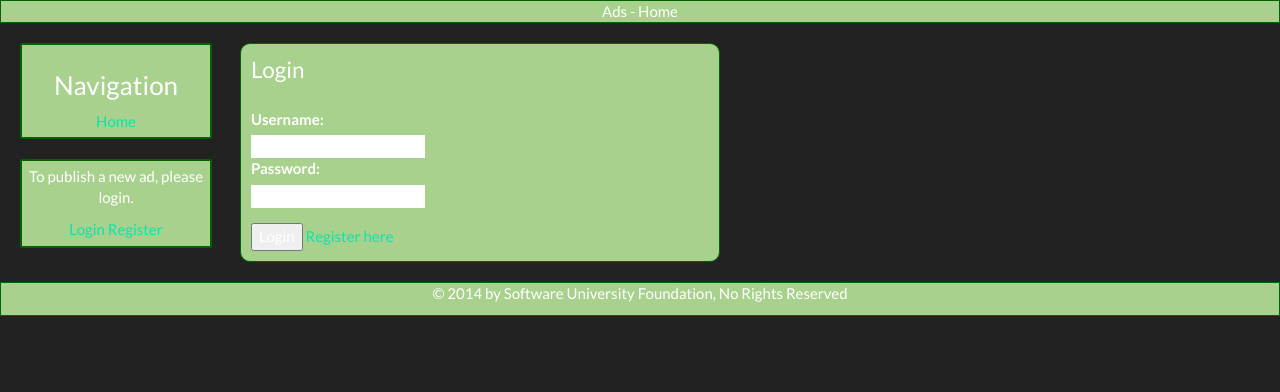
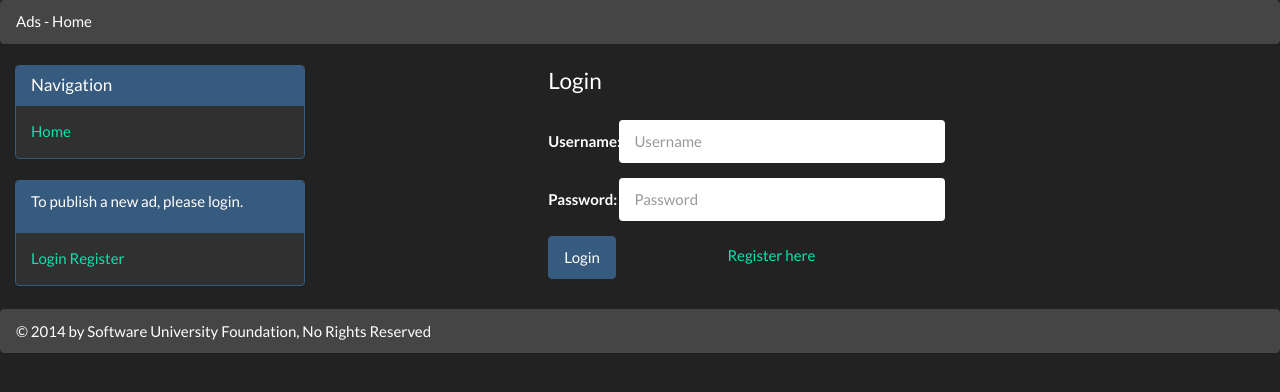
Before and after one commit to Razhagal/AngularJS-Project---Ads, a website: page Ads/app/index.html at #/login in a window 1280 px wide. Drawn offline with Linux system fonts and the light colour scheme.

Commit message:
restyled the main, log-in and registration pages

```diff
--- a/Ads/app/css/app.css
+++ b/Ads/app/css/app.css
@@ -1,76 +1,10 @@
-body, aside, section, header, footer, article, ul, li, div, p, h1, h2, h3 {
+/*  body, aside, section, header, footer, article, ul, li, div, p, h1, h2, h3 {
 	margin: 0;
 	padding: 0;
 	list-style-type: none;
 	box-sizing: border-box;
+} */
+
+ul {
+	list-style-type: none;
 }
-
-body > header, footer {
-	text-align: center;
-	background: #A9D18E;
-	border: 1px solid darkgreen;
-}
-
-.main {
-	width: 100%;
-	margin: 20px 0;
-	overflow: hidden;
-}
-
-aside, section {
-	display: inline-block;
-	vertical-align: top;
-}
-
-aside {
-	width: 15%;
-	margin: 0 20px;
-}
-
-aside > div {
-	margin-bottom: 20px;
-}
-
-aside > div:last-child {
-	margin: 0;
-}
-
-.sidebar {
-	padding: 5px;
-	text-align: center;
-	background-color: #A9D18E;
-	border: 2px solid darkgreen;
-	border-radius: 2px;
-}
-
-.left {
-	float: left;
-}
-
-.right {
-	float: right;
-}
-
-.form {
-	width: 75%;
-}
-
-.form > div {
-	margin: 0 auto;
-	padding: 10px;
-	background-color: #A9D18E;
-	border: 1px solid darkgreen;
-	border-radius: 10px;
-}
-
-.login {
-	width: 50%;
-}
-
-.register {
-	width: 80%;
-}
-
-form > div {
-	display: inline-block;
-}
--- a/Ads/app/index.html
+++ b/Ads/app/index.html
@@ -3,22 +3,26 @@
 <head>
 	<meta charset="utf-8">
 	<title>Advertisements</title>
-	<link rel="stylesheet" href="css/app.css">
 	<link rel="stylesheet" href="css/bootstrap.css">
 	<link rel="stylesheet" href="css/bootstrap.min.css">
+	<link rel="stylesheet" href="css/app.css">
 </head>
 <body ng-app="adsModule" ng-controller="MainController">
-	<header>
-		Ads - {{pageName}}
-	</header>
-	<div ng-view class="main">
+	<div class="panel panel-default header">
+		<div class="panel-heading">
+			Ads - {{pageName}}
+		</div>
+	</div>
+	<div class="container-fluid">
+		<div ng-view class="row">
 
+		</div>
 	</div>
-	<footer>
-		<p>
+	<div class="panel panel-default footer">
+		<div class="panel-footer">
 			&copy 2014 by Software University Foundation, No Rights Reserved
-		</p>
-	</footer>
+		</div>
+	</div>
 
 	<script type="text/javascript" src="lib/angular/angular.js"></script>
 	<script type="text/javascript" src="lib/angular/angular-route.js"></script>
--- a/Ads/app/templates/login.html
+++ b/Ads/app/templates/login.html
@@ -1,21 +1,30 @@
-<aside class="left">
-	<div ng-include="'templates/nav.html'" class="sidebar"></div>
+<aside class="aside left-aside col-md-3">
+	<div ng-include="'templates/nav.html'"></div>
 	<!-- if not logged show login/register options -->
-	<div ng-include="'templates/loginSideBar.html'" class="sidebar"></div>
+	<div ng-include="'templates/loginSideBar.html'"></div>
 </aside>
-<section class="form">
-	<div class="login">
-		<form action="">
+<section class="col-md-4 col-md-offset-2">
+	<form class="form-horizontal">
+		<fieldset>
 			<legend>Login</legend>
-			<label for="userName">Username:</label>
-			<br />
-			<input type="text" id="userName" required />
-			<br />
-			<label for="password">Password:</label>
-			<br />
-			<input type="password" id="password" required />
-		</form>
-		<button>Login</button>
-		<a href="#/register">Register here</a>
-	</div>
+			<div class="form-group">
+				<label for="inputUsername" class="col-lg-2 control-label">Username:</label>
+				<div class="col-md-10">
+					<input type="text" class="form-control" id="inputUsername" placeholder="Username">
+				</div>
+			</div>
+			<div class="form-group">
+				<label for="inputPassword" class="col-lg-2 control-label">Password:</label>
+				<div class="col-md-10">
+					<input type="password" class="form-control" id="inputPassword" placeholder="Password">
+				</div>
+			</div>
+			<div class="form-group">
+				<div class="col-md-10">
+					<button type="submit" class="btn btn-primary">Login</button>
+					<a href="#/register" class="col-md-offset-4">Register here</a>
+				</div>
+			</div>
+		</fieldset>
+	</form>
 </section>
--- a/Ads/app/templates/loginSideBar.html
+++ b/Ads/app/templates/loginSideBar.html
@@ -1,3 +1,9 @@
-<p>To publish a new ad, please login.</p>
-<a href="#/login">Login</a>
-<a href="#/register">Register</a>
+<div class="panel panel-primary">
+	<div class="panel-heading">
+		<p>To publish a new ad, please login.</p>
+	</div>
+	<div class="panel-body">
+		<a href="#/login">Login</a>
+		<a href="#/register">Register</a>
+	</div>
+</div>
--- a/Ads/app/templates/nav.html
+++ b/Ads/app/templates/nav.html
@@ -1,5 +1,8 @@
-<div>
-	<h3>Navigation</h3>
-	<a href="#">Home</a>
-	<!-- include either user or admin nav options after login -->
+<div class="panel panel-primary">
+  <div class="panel-heading">
+    <h3 class="panel-title">Navigation</h3>
+  </div>
+  <div class="panel-body">
+    <a href="#">Home</a>
+  </div>
 </div>
```
Also changed, not shown: Ads/app/templates/main.html (+17 -19 lines), Ads/app/templates/register.html (+65 -46 lines).
